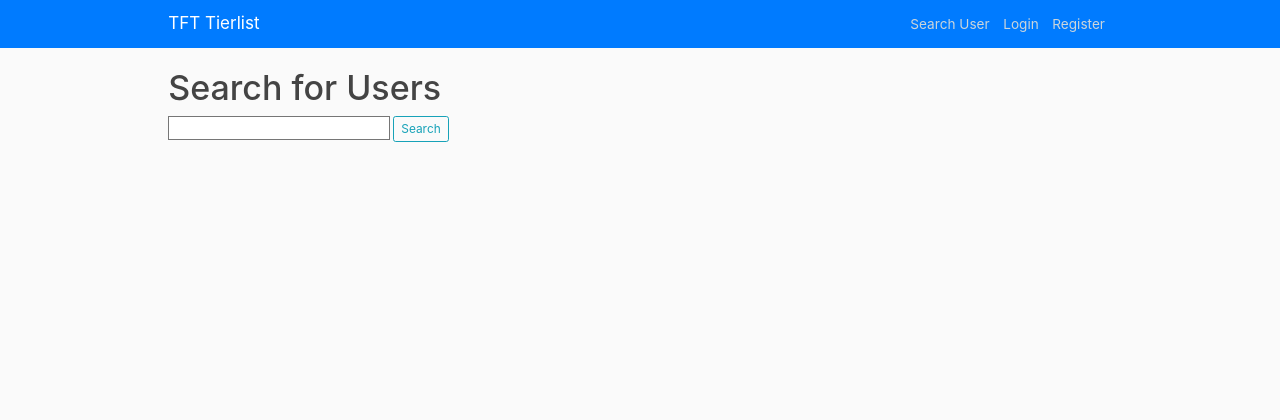
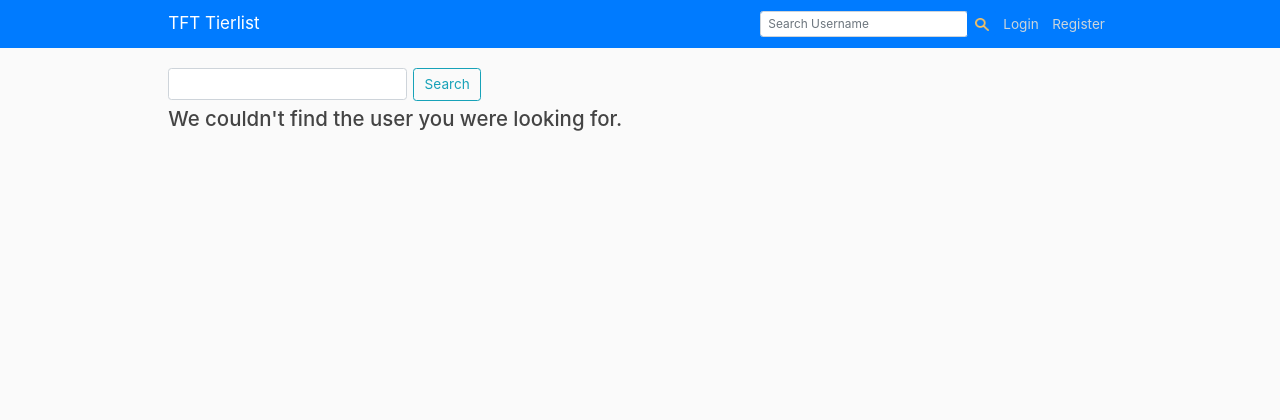
Before and after one commit to Kahitar/TFTTierlist, a Flask app: page /search in a window 1280 px wide. Shown: the top 420 px of the page. Run offline with Flask 2, Linux system fonts and the light colour scheme; some libraries are stand-ins or nearby versions.

Commit message:
Search field in main layout

```diff
--- a/tierlist/main/routes.py
+++ b/tierlist/main/routes.py
@@ -1,4 +1,4 @@
-from flask import render_template, url_for, redirect, request, Blueprint
+from flask import render_template, url_for, redirect, request, Blueprint, request
 from tierlist.main.forms import SearchForm
 from tierlist.users.utils import get_users_tierlists, get_users_posts
 from tierlist.models import Comp, Tierlist, Post, User
@@ -20,9 +20,17 @@ def home(active_tierlist_id=None):
     return redirect(url_for('users.profile', username=username))
 
 
+@main.route("/search", methods=["GET", "POST"])
 @main.route("/search/<string:query>", methods=["GET", "POST"])
-@main.route("/search", methods=["GET", "POST"])
 def search(query=None):
+
+    search_term = request.form.get("search_username")
+    if search_term:
+        users = User.query.filter(User.username.contains(search_term)).all()
+        if len(users) == 1:
+            return redirect(url_for('users.profile', username=users[0].username))
+        return redirect(url_for('main.search', query=search_term))
+
     search_form = SearchForm()
     if search_form.validate_on_submit():
         search_term = search_form.query.data
@@ -30,9 +38,28 @@ def search(query=None):
             users = User.query.all()
         else:
             users = User.query.filter(User.username.contains(search_term))
-        return render_template('search.html', search_form=search_form, users=users)
+        return render_template('search_result.html', search_form=search_form, users=users)
+
+    if query:
+        search_form.query.data = query
+        users = User.query.filter(User.username.contains(query)).all()
+    else:
+        users = User.query.all()
+    return render_template('search_result.html', search_form=search_form, users=users)
+
+
+@main.route("/admin", methods=["GET", "POST"])
+def admin():
+    search_form = SearchForm()
+    if search_form.validate_on_submit():
+        search_term = search_form.query.data
+        if search_term == "":
+            users = User.query.all()
+        else:
+            users = User.query.filter(User.username.contains(search_term))
+        return render_template('admin_console.html', search_form=search_form, users=users)
     all_users = User.query.all()
-    return render_template('search.html', search_form=search_form, users=all_users)
+    return render_template('admin_console.html', search_form=search_form, users=all_users)
 
 
 @main.route("/about")
--- a/tierlist/templates/layout.html
+++ b/tierlist/templates/layout.html
@@ -31,10 +31,16 @@
 					</div>
 					<!-- Navbar Right Side -->
 					<div class="navbar-nav">
+						<form action="{{ url_for('main.search') }}" method="post" class="form-inline">
+							<input name="search_username" class="form-control form-control-sm" type="search" placeholder="Search Username">
+							<div class="input-group-append">
+								<button class="btn btn-primary btn-sm" type="submit">
+									<img src="{{ url_for('static', filename='search-symbol.ico') }}" alt="Search">
+								</button>
+							</div>
+						</form>
 						{% if current_user.is_admin %}
-							<a class="nav-item nav-link" href="{{ url_for('main.search')}}">Admin Dashboard</a>
-						{% else %}
-							<a class="nav-item nav-link" href="{{ url_for('main.search')}}">Search User</a>
+							<a class="nav-item nav-link" href="{{ url_for('main.admin')}}">Admin Dashboard</a>
 						{% endif %}
 						{% if current_user.is_authenticated %}
 							<a class="nav-item nav-link" href="{{ url_for('posts.new_post') }}">New Post</a>
--- a/tierlist/templates/search.html
+++ /dev/null
@@ -1,107 +0,0 @@
-{% extends "layout.html" %}
-{% block content%}
-<h1>Search for Users</h1>
-<form method="POST" action="" enctype="multipart/form-data"><div class="form-group mb-2">
-    {{ search_form.hidden_tag() }} <!-- FlaskForm.hidden_tag() uses the app's secret key to protect from attacks. Absolutely necessary! -->
-    {% if search_form.query.errors %}
-        {{ search_form.query }}
-        <div class="invalid-feedback">
-            {% for error in search_form.query.errors %}
-                <span>{{ error }}</span>
-            {% endfor %}
-        </div>
-    {% else %}
-        {{ search_form.query }}
-    {% endif %}
-        {{ search_form.submit(class="btn btn-sm btn-outline-info") }}
-    </div>
-        {% if users %}
-        {% if current_user.is_admin %}
-            <table class="table table-hover">
-                <thead>
-                    <th>Username</th>
-                    <th>Email</th>
-                    <th>Admin</th>
-                    <th colspan="2" class="table-warning">Admin Controls ( Be super careful here! )</th>
-                </thead>
-                {% for user in users %}
-                    <tr>
-                        <td>
-                            <a href="{{ url_for('users.profile', username=user.username) }}">{{ user.username }}</a>
-                            {% if user == current_user %}
-                            (You)
-                            {% endif %}
-                        </td>
-                        <td>
-                            {{user.email }}
-                        </td>
-                        <td>
-                            {% if user.is_admin %}
-                                Yes
-                        </td>
-                                {% if user != current_user %}
-                        <td>
-                                    <a class="btn btn-outline-info btn-sm ml-2" href="{{ url_for('users.revoke_admin', user_id=user.id) }}">Revoke Admin</a>
-                                {% else %}
-                        <td colspan="2">
-                                    <small class="text-muted ml-2">(You cannot revoke your own admin rights)</small>
-                                {% endif %}
-                        </td>
-                            {% else %}
-                                No
-                        </td>
-                        <td>
-                                <a class="btn btn-outline-danger btn-sm ml-2" href="{{ url_for('users.make_admin', user_id=user.id) }}">Make Admin</a>
-                        </td>
-                            {% endif %}
-                            {% if current_user.is_admin and user != current_user %}
-                        <td>
-                            <a class="btn btn-outline-info btn-sm ml-2" href="{{ url_for('users.admin_login', user_id=user.id) }}">Login</a>
-                            {% if not user.is_admin %}
-                                <a class="btn btn-outline-info btn-sm ml-2" href="{{ url_for('users.admin_password_reset', user_id=user.id) }}">Reset Password Token</a>
-                                <button type="button" class="btn btn-danger btn-sm ml-2" data-toggle="modal" data-target="#deleteUserModal{{ user.id }}">Delete User Account</button>
-                            {% endif %}
-                        </td>
-                            {% else %}
-                            {% endif %}
-                    </tr>
-
-                    <!-- Modal to delete user account -->
-                    <div class="modal fade" id="deleteUserModal{{ user.id }}" tabindex="-1" role="dialog"
-                        aria-labelledby="deleteUserModalLabel" aria-hidden="true">
-                        <div class="modal-dialog" role="document">
-                            <div class="modal-content">
-                                <div class="modal-header">
-                                    <h5 class="modal-title" id="deleteUserModalLabel">Delete User? </br>{{ user }} ?</h5>
-                                    <button type="button" class="close" data-dismiss="modal" aria-label="Close">
-                                        <span aria-hidden="true">&times;</span>
-                                    </button>
-                                </div>
-                                <div class="modal-footer">
-                                    <button type="button" class="btn btn-secondary" data-dismiss="modal">Cancel</button>
-                                    <form action="{{ url_for('users.delete_user', user_id=user.id) }}" method="POST">
-                                        <input class="btn btn-danger" type="submit" value="Delete">
-                                    </form>
-                                </div>
-                            </div>
-                        </div>
-                    </div>
-                {% endfor %}
-            </table>
-        {% else %}
-            <ul class="list-group list-group-flush">
-                {% for user in users %}
-                    <li class="list-group-item">
-                        <a href="{{ url_for('users.profile', username=user.username) }}">{{ user.username }}</a>
-                        {% if user == current_user %}
-                        (You)
-                        {% endif %}
-                    </li>
-                {% endfor %}
-            </ul>
-        {% endif %}
-        {% endif %}
-
-</form>
-
-{% endblock %}
--- /dev/null
+++ b/tierlist/templates/search_result.html
@@ -0,0 +1,37 @@
+{% extends "layout.html" %}
+{% block content%}
+    <form method="POST" action="" enctype="multipart/form-data" class="form-inline">
+        <div class="form-group mb-2">
+        {{ search_form.hidden_tag() }} <!-- FlaskForm.hidden_tag() uses the app's secret key to protect from attacks. Absolutely necessary! -->
+        {% if search_form.query.errors %}
+            {{ search_form.query(class="form-control mr-sm-2") }}
+            <div class="invalid-feedback">
+                {% for error in search_form.query.errors %}
+                    <span>{{ error }}</span>
+                {% endfor %}
+            </div>
+        {% else %}
+            {{ search_form.query(class="form-control mr-sm-2") }}
+        {% endif %}
+            {{ search_form.submit(class="btn btn-outline-info") }}
+        </div>
+    </form>
+    <div>
+        {% if users %}
+            <h4>Did you mean any of these?</h4>
+            <ul class="list-group list-group-flush">
+                {% for user in users %}
+                    <li class="list-group-item">
+                        <a href="{{ url_for('users.profile', username=user.username) }}">{{ user.username }}</a>
+                        {% if user == current_user %}
+                        (You)
+                        {% endif %}
+                    </li>
+                {% endfor %}
+            </ul>
+        {% else %}
+            <h4>We couldn't find the user you were looking for.</h4>
+        {% endif %}
+    </div>
+
+{% endblock %}
--- a/tierlist/users/routes.py
+++ b/tierlist/users/routes.py
@@ -117,9 +117,9 @@ def login():
 def admin_login(user_id):
     user = User.query.get_or_404(user_id)
     if current_user.is_admin:
+        admin = user.is_admin
         login_user(user, remember=False)
-        next_page = request.args.get('next')
-        return redirect(next_page) if next_page else redirect(url_for('main.search'))
+        return redirect(url_for('main.admin')) if admin else redirect(url_for('main.home'))
 
 
 @users.route('/logout')
```
Also changed, not shown: tierlist/templates/admin_console.html (added, +98 -0 lines), tierlist/static/search-symbol.ico (added).
